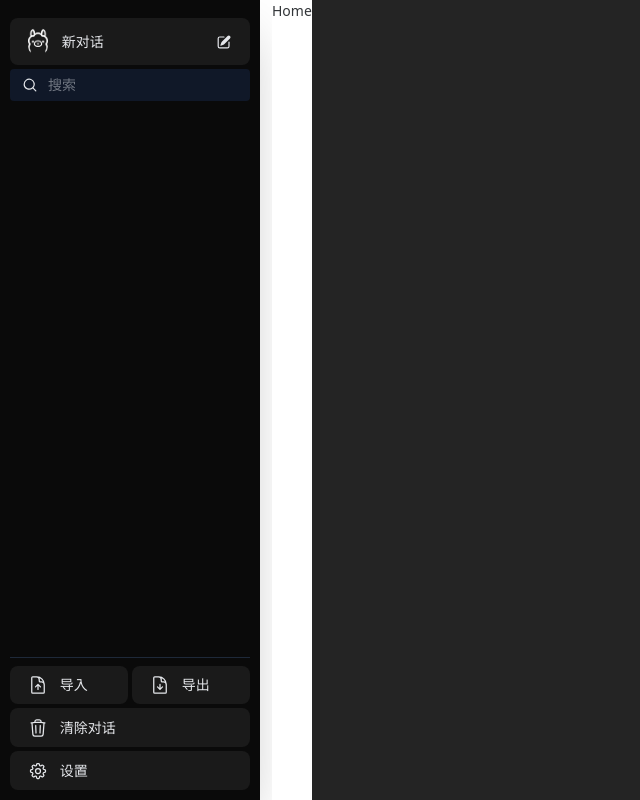
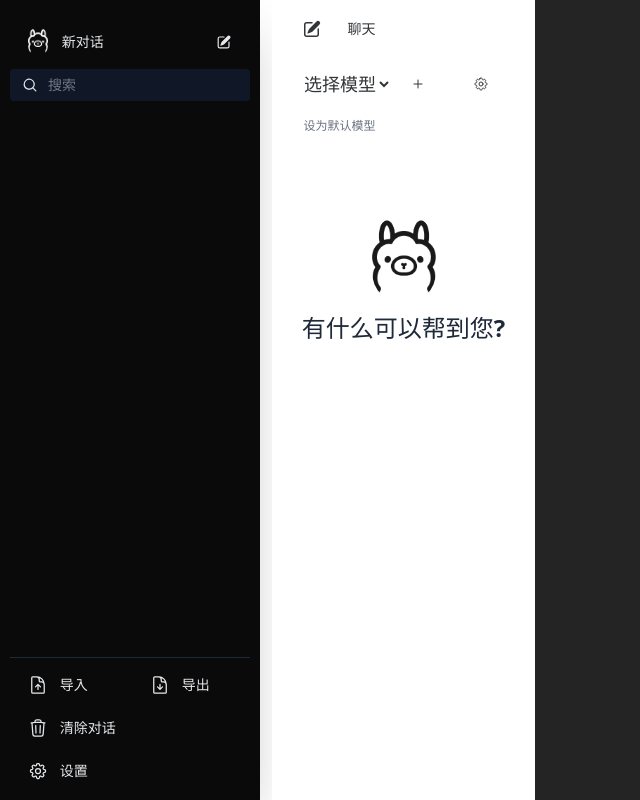
Before and after one commit to KappaFish0914/ollama-webui-lite-vue, a Vue app: page /home in a window 1280 px wide. Shown: the whole page, without its empty margins (0-640 px from the left). Built offline with nearby package versions, Linux system fonts and the light colour scheme.

Commit message:
chore: 暂存

```diff
--- /dev/null
+++ b/src/components/Messages/index.vue
@@ -0,0 +1,30 @@
+<template>
+  <div class="messages w-full">
+    <template v-if="!props.messages || !props.messages.length">
+      <div class="m-auto text-center w-full pb-56 px-2">
+        <div class="flex justify-center mt-8">
+          <img
+            src="@/assets/image/ollama.png"
+            class=" w-16 invert-[10%] dark:invert-[100%] rounded-full"
+            alt="ollama"
+            draggable="false"
+          />
+        </div>
+        <div class=" mt-2 text-2xl text-gray-800 dark:text-gray-100 font-semibold">
+          有什么可以帮到您?
+        </div>
+      </div>
+    </template>
+  </div>
+</template>
+
+<script lang="ts" setup>
+import type { Props } from './types'
+
+const props = withDefaults(defineProps<Props>(), {
+  messages: []
+})
+
+</script>
+
+<style lang="scss"></style>
--- /dev/null
+++ b/src/components/Messages/types.d.ts
@@ -0,0 +1,3 @@
+export type Props = {
+  messages: string[]
+}
--- /dev/null
+++ b/src/components/ModelSelector/index.vue
@@ -0,0 +1,119 @@
+<template>
+  <div class="model-selector px-4">
+    <div class="flex flex-col my-2 px-3">
+      <template v-for="(selectedModel, selectedModelIdx) in selectedModels">
+        <div class="flex">
+          <select
+            id="models"
+            class="outline-none bg-transparent text-lg font-semibold rounded-lg block w-full placeholder-gray-400"
+            v-model="selectedModels[selectedModelIdx]"
+            :disabled="disabled"
+          >
+            <option class=" text-gray-700" value="" selected>
+              选择模型
+            </option>
+            <template v-for="model in $models">
+              <hr v-if="model.name === 'hr'" />
+              <option v-else :value="model.name" class="text-gray-700 text-lg">
+                {{ model.name }}
+              </option>
+            </template>
+          </select>
+          <template v-if="selectedModelIdx === 0">
+            <button
+              :class="['self-center',selectedModelIdx === 0 ? 'mr-3' : 'mr-7', 'disabled:text-gray-600', 'disabled:hover:text-gray-600']"
+              :disabled="selectedModels.length === 3 || disabled"
+              @click="handleClick"
+            >
+              <svg
+                xmlns="http://www.w3.org/2000/svg"
+                fill="none"
+                viewBox="0 0 24 24"
+                stroke-width="1.5"
+                stroke="currentColor"
+                class="w-4 h-4"
+              >
+                <path stroke-linecap="round" stroke-linejoin="round" d="M12 6v12m6-6H6" />
+              </svg>
+            </button>
+          </template>
+          <template v-else>
+            <button
+              :class="['self-center', 'disabled:text-gray-600', 'disabled:hover:text-gray-600', selectedModelIdx === 0 ? 'mr-3' : 'mr-7']"
+              :disabled="disabled"
+              @click="handleClick2"
+            >
+              <svg
+                xmlns="http://www.w3.org/2000/svg"
+                fill="none"
+                viewBox="0 0 24 24"
+                stroke-width="1.5"
+                stroke="currentColor"
+                class="w-4 h-4"
+              >
+                <path stroke-linecap="round" stroke-linejoin="round" d="M19.5 12h-15" />
+              </svg>
+            </button>
+          </template>
+
+          <template v-if="selectedModelIdx === 0">
+            <button
+              class=" self-center dark:hover:text-gray-300"
+              @click="handleShowSettings"
+            >
+              <svg
+                xmlns="http://www.w3.org/2000/svg"
+                fill="none"
+                viewBox="0 0 24 24"
+                stroke-width="1.5"
+                stroke="currentColor"
+                class="w-4 h-4"
+              >
+                <path
+                  stroke-linecap="round"
+                  stroke-linejoin="round"
+                  d="M10.343 3.94c.09-.542.56-.94 1.11-.94h1.093c.55 0 1.02.398 1.11.94l.149.894c.07.424.384.764.78.93.398.164.855.142 1.205-.108l.737-.527a1.125 1.125 0 011.45.12l.773.774c.39.389.44 1.002.12 1.45l-.527.737c-.25.35-.272.806-.107 1.204.165.397.505.71.93.78l.893.15c.543.09.94.56.94 1.109v1.094c0 .55-.397 1.02-.94 1.11l-.893.149c-.425.07-.765.383-.93.78-.165.398-.143.854.107 1.204l.527.738c.32.447.269 1.06-.12 1.45l-.774.773a1.125 1.125 0 01-1.449.12l-.738-.527c-.35-.25-.806-.272-1.203-.107-.397.165-.71.505-.781.929l-.149.894c-.09.542-.56.94-1.11.94h-1.094c-.55 0-1.019-.398-1.11-.94l-.148-.894c-.071-.424-.384-.764-.781-.93-.398-.164-.854-.142-1.204.108l-.738.527c-.447.32-1.06.269-1.45-.12l-.773-.774a1.125 1.125 0 01-.12-1.45l.527-.737c.25-.35.273-.806.108-1.204-.165-.397-.505-.71-.93-.78l-.894-.15c-.542-.09-.94-.56-.94-1.109v-1.094c0-.55.398-1.02.94-1.11l.894-.149c.424-.07.765-.383.93-.78.165-.398.143-.854-.107-1.204l-.527-.738a1.125 1.125 0 01.12-1.45l.773-.773a1.125 1.125 0 011.45-.12l.737.527c.35.25.807.272 1.204.107.397-.165.71-.505.78-.929l.15-.894z"
+                />
+                <path
+                  stroke-linecap="round"
+                  stroke-linejoin="round"
+                  d="M15 12a3 3 0 11-6 0 3 3 0 016 0z"
+                />
+              </svg>
+            </button>
+          </template>
+        </div>
+      </template>
+    </div>
+
+    <div class="text-left mt-1.5 text-xs text-gray-500">
+      <button @click="saveDefaultModel">设为默认模型</button>
+    </div>
+  </div>
+</template>
+
+<script lang="ts" setup>
+import { ref } from 'vue';
+
+let selectedModels = ref<any[]>([""])
+let $models = ref<any[]>([])
+let disabled = ref(false)
+
+function handleClick() {
+  if (selectedModels.value.length < 3) {
+    selectedModels.value = [...selectedModels.value, ""];
+  }
+}
+
+function handleClick2(selectedModelIdx: number) {
+  selectedModels.value.splice(selectedModelIdx, 1);
+}
+function saveDefaultModel() {}
+
+function handleShowSettings() {
+  // await showSettings.set(true);
+}
+
+</script>
+
+<style lang="scss"></style>
--- /dev/null
+++ b/src/components/Nav/index.vue
@@ -0,0 +1,58 @@
+<template>
+  <nav
+    id="nav"
+    class="py-2.5 top-0 flex flex-row justify-center bg-white/95 dark:bg-gray-800/90 dark:text-gray-200 backdrop-blur-xl z-30"
+  >
+    <div class=" flex w-full mx-auto px-3">
+      <div class="flex w-full max-w-full">
+        <div class="pr-2 self-center">
+          <button
+            class=" cursor-pointer p-1 flex dark:hover:bg-gray-700 rounded-lg transition"
+            title="创建新对话"
+            @click="handleClick"
+          >
+            <div class=" m-auto self-center">
+              <svg
+                xmlns="http://www.w3.org/2000/svg"
+                viewBox="0 0 20 20"
+                fill="currentColor"
+                class="w-5 h-5"
+              >
+                <path
+                  d="M5.433 13.917l1.262-3.155A4 4 0 017.58 9.42l6.92-6.918a2.121 2.121 0 013 3l-6.92 6.918c-.383.383-.84.685-1.343.886l-3.154 1.262a.5.5 0 01-.65-.65z"
+                />
+                <path
+                  d="M3.5 5.75c0-.69.56-1.25 1.25-1.25H10A.75.75 0 0010 3H4.75A2.75 2.75 0 002 5.75v9.5A2.75 2.75 0 004.75 18h9.5A2.75 2.75 0 0017 15.25V10a.75.75 0 00-1.5 0v5.25c0 .69-.56 1.25-1.25 1.25h-9.5c-.69 0-1.25-.56-1.25-1.25v-9.5z"
+                />
+              </svg>
+            </div>
+          </button>
+        </div>
+        <div class=" flex-1 self-center font-bold text-ellipsis whitespace-nowrap overflow-hidden">
+          {{ props.title != "" ? props.title : "Ollama Web UI"}}
+        </div>
+      </div>
+    </div>
+  </nav>
+</template>
+
+<script lang="ts" setup>
+import { useRouter } from 'vue-router';
+import { useChatStore } from '@/store';
+import type { Props } from "./type";
+
+const router = useRouter()
+
+const props = withDefaults(defineProps<Props>(), {
+  title: ""
+})
+
+function handleClick() {
+  router.push({
+    path: "/"
+  })
+}
+
+</script>
+
+<style lang="scss" scoped></style>
--- /dev/null
+++ b/src/components/Nav/type.d.ts
@@ -0,0 +1,3 @@
+export type Props = {
+  title: string;
+}
--- a/src/style.css
+++ b/src/style.css
@@ -44,7 +44,7 @@ button {
   font-size: 1em;
   font-weight: 500;
   font-family: inherit;
-  background-color: #1a1a1a;
+  /* background-color: #1a1a1a; */
   cursor: pointer;
   transition: border-color 0.25s;
 }
--- a/src/views/home/index.vue
+++ b/src/views/home/index.vue
@@ -1,10 +1,17 @@
 <template>
-  <div class="home">
-    Home
+  <div class="home bg-white w-full">
+    <Nav title="聊天"></Nav>
+    <ModelSelector></ModelSelector>
+    <div class="messages-container h-full mt-10 mb-32 w-full flex flex-col">
+      <Messages></Messages>
+    </div>
   </div>
 </template>
 
 <script lang="ts" setup>
+import Nav from '@/components/Nav/index.vue';
+import ModelSelector from '@/components/ModelSelector/index.vue';
+import Messages from '@/components/Messages/index.vue'
 
 </script>
 
--- a/src/views/layout/index.vue
+++ b/src/views/layout/index.vue
@@ -5,16 +5,16 @@
         <n-layout-sider>
           <Sider />
         </n-layout-sider>
-        <n-layout>
+        <n-layout-content>
           <router-view />
-        </n-layout>
+        </n-layout-content>
       </n-layout>
     </n-space>
   </div>
 </template>
 
 <script lang="ts" setup>
-import { NSpace, NLayout, NLayoutSider } from 'naive-ui'
+import { NSpace, NLayout, NLayoutSider, NLayoutContent } from 'naive-ui'
 import Sider from '@/components/sider/index.vue';
 import { useStore } from '@/store';
 </script>
```
Also changed, not shown: src/components/ModelSelector/type.d.ts (added).
